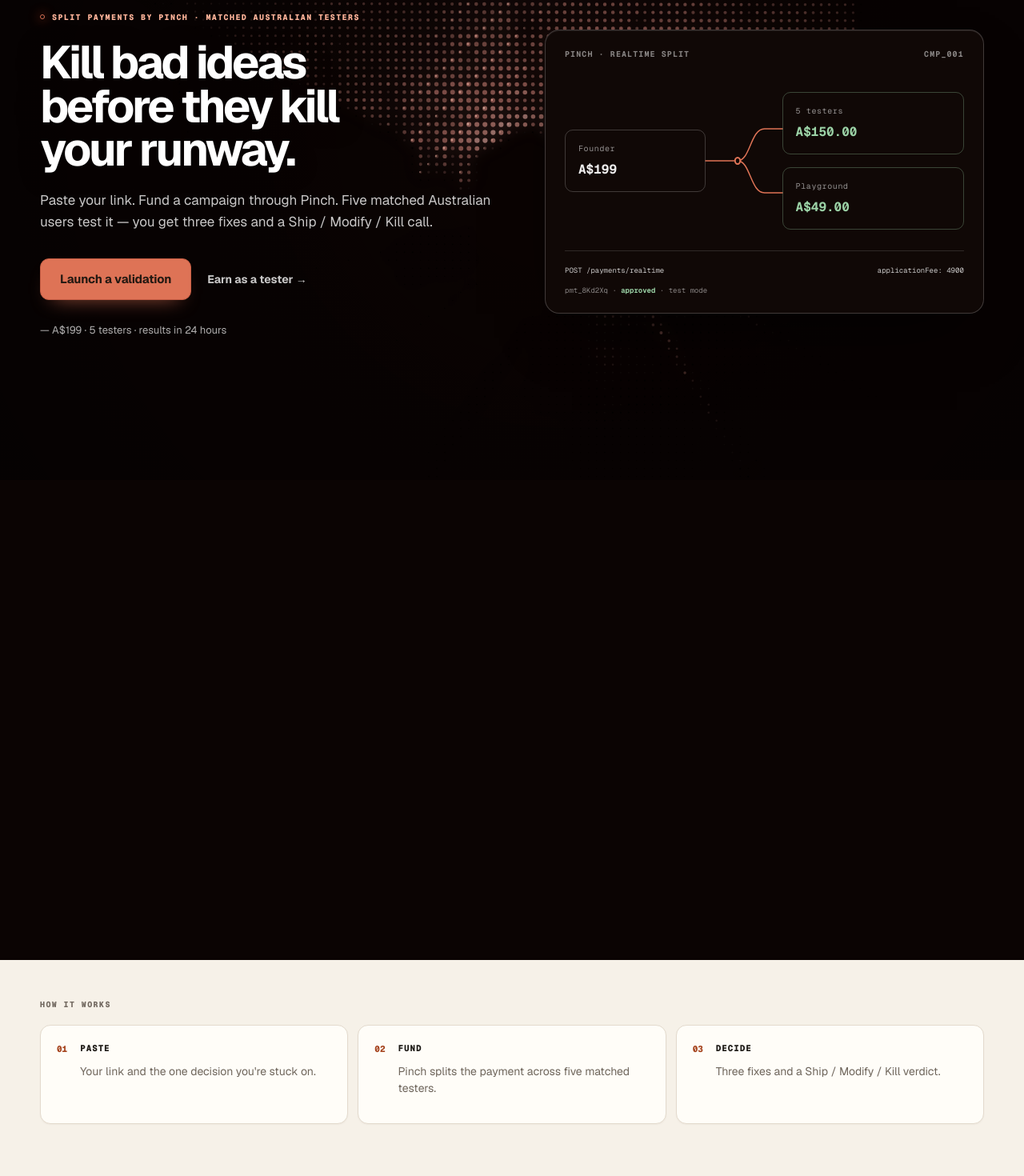
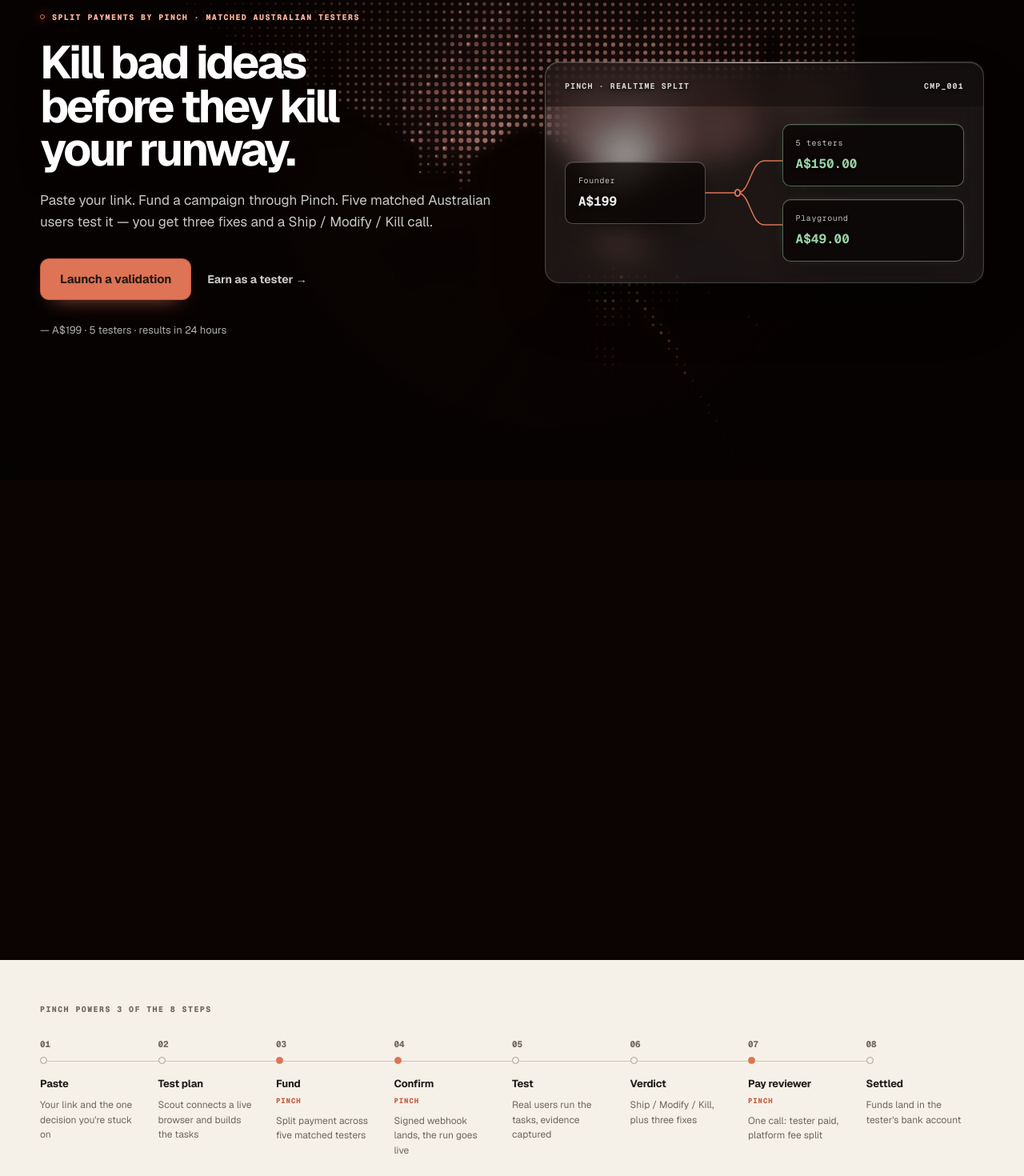
Before and after one commit to PRABHMANNAT/playground, a Next.js app: page / in a window 1280 px wide. Shown: the part 200-1670 px from the top of the page at 80% size. Built offline with nearby package versions, Linux system fonts and the light colour scheme.

Commit message:
Polish landing payment flow and Pinch rail

```diff
--- a/app/landing.css
+++ b/app/landing.css
@@ -435,15 +435,16 @@
   position: relative;
   z-index: 1;
   overflow: hidden;
-  border: 1px solid rgba(255, 255, 255, 0.2);
+  border: 1px solid rgba(255, 255, 255, 0.18);
   border-radius: 18px;
-  background: #100806;
+  background: rgba(255, 255, 255, 0.08);
   color: #fff;
   box-shadow:
-    0 1px 1px rgba(255, 255, 255, 0.08) inset,
-    0 35px 80px -34px rgba(0, 0, 0, 0.82);
-  backdrop-filter: blur(18px) saturate(1.15);
-  -webkit-backdrop-filter: blur(18px) saturate(1.15);
+    0 1px 0 rgba(255, 255, 255, 0.25) inset,
+    0 0 0 1px rgba(255, 255, 255, 0.035) inset,
+    0 35px 80px -30px rgba(0, 0, 0, 0.9);
+  backdrop-filter: blur(16px) saturate(120%);
+  -webkit-backdrop-filter: blur(16px) saturate(120%);
   opacity: var(--hero-intro-opacity);
   transform: translate3d(var(--hero-preview-x), 0, 0)
     scale(var(--hero-preview-scale));
@@ -451,20 +452,49 @@
   will-change: opacity, transform;
 }
 
+.landing-preview::before {
+  position: absolute;
+  z-index: 2;
+  top: 0;
+  right: 12%;
+  left: 12%;
+  height: 1px;
+  background: linear-gradient(
+    90deg,
+    transparent,
+    rgba(255, 255, 255, 0.72),
+    transparent
+  );
+  content: "";
+  pointer-events: none;
+}
+
+@supports not (backdrop-filter: blur(16px)) {
+  .landing-preview {
+    background: rgba(18, 14, 13, 0.92);
+  }
+}
+
 .landing-split-card__header {
+  position: relative;
+  z-index: 1;
   display: flex;
   align-items: center;
   justify-content: space-between;
   gap: 16px;
   padding: 22px 24px 18px;
-  color: rgba(255, 255, 255, 0.5);
+  background: rgba(10, 6, 5, 0.42);
+  color: rgba(255, 255, 255, 0.82);
   font-family: var(--font-geist-mono), monospace;
   font-size: 10px;
   font-weight: 700;
   letter-spacing: 0.11em;
+  text-shadow: 0 1px 5px rgba(0, 0, 0, 0.9);
 }
 
 .landing-split-card__fork {
+  position: relative;
+  z-index: 1;
   display: grid;
   grid-template-columns: minmax(118px, 0.85fr) 96px minmax(150px, 1.1fr);
   align-items: center;
@@ -476,16 +506,20 @@
   gap: 7px;
   min-width: 0;
   padding: 15px 16px;
-  border: 1px solid rgba(255, 255, 255, 0.2);
+  border: 1px solid rgba(255, 255, 255, 0.28);
   border-radius: 10px;
-  background: transparent;
+  background: rgba(10, 6, 5, 0.78);
+  box-shadow:
+    0 1px 0 rgba(255, 255, 255, 0.12) inset,
+    0 14px 34px -24px rgba(0, 0, 0, 0.95);
   font-family: var(--font-geist-mono), monospace;
 }
 
 .landing-split-card__node span {
-  color: rgba(255, 255, 255, 0.55);
+  color: rgba(255, 255, 255, 0.76);
   font-size: 10px;
   letter-spacing: 0.06em;
+  text-shadow: 0 1px 4px rgba(0, 0, 0, 0.9);
 }
 
 .landing-split-card__node strong {
@@ -493,10 +527,15 @@
   font-size: 16px;
   font-variant-numeric: tabular-nums;
   font-weight: 650;
+  text-shadow: 0 1px 5px rgba(0, 0, 0, 0.9);
 }
 
 .landing-split-card__node--settled {
-  border-color: rgba(155, 210, 166, 0.3);
+  border-color: rgba(155, 210, 166, 0.48);
+  box-shadow:
+    0 1px 0 rgba(255, 255, 255, 0.1) inset,
+    0 0 22px -15px rgba(155, 210, 166, 0.65),
+    0 14px 34px -24px rgba(0, 0, 0, 0.95);
 }
 
 .landing-split-card__node--settled strong {
@@ -533,40 +572,6 @@
 .landing-split-card__recipients {
   display: grid;
   gap: 16px;
-}
-
-.landing-split-card__divider {
-  height: 1px;
-  margin: 0 24px;
-  background: rgba(255, 255, 255, 0.13);
-}
-
-.landing-split-card__footer {
-  display: grid;
-  gap: 12px;
-  padding: 18px 24px 22px;
-  color: rgba(255, 255, 255, 0.5);
-  font-family: var(--font-geist-mono), monospace;
-  font-size: 9px;
-  font-variant-numeric: tabular-nums;
-  line-height: 1.4;
-}
-
-.landing-split-card__request {
-  display: flex;
-  align-items: center;
-  justify-content: space-between;
-  gap: 14px;
-  white-space: nowrap;
-}
-
-.landing-split-card__request code {
-  color: rgba(255, 255, 255, 0.78);
-  font-family: inherit;
-}
-
-.landing-split-card__footer p {
-  margin: 0;
 }
 
 .landing-hero__reveal {
@@ -761,11 +766,11 @@
 /* Workflow */
 
 .landing-flow {
-  padding: 48px 0 78px;
+  padding: 54px 0 82px;
 }
 
-.landing-flow h2 {
-  margin: 0 0 18px;
+.landing-flow__eyebrow {
+  margin: 0 0 28px;
   color: var(--landing-subtle);
   font-family: var(--font-geist-mono), monospace;
   font-size: 10px;
@@ -776,56 +781,104 @@
 
 .landing-flow ol {
   display: grid;
-  grid-template-columns: repeat(3, minmax(0, 1fr));
-  gap: 12px;
+  grid-template-columns: repeat(8, minmax(0, 1fr));
   margin: 0;
   padding: 0;
   list-style: none;
 }
 
 .landing-flow li {
+  position: relative;
   min-width: 0;
+  padding-right: 18px;
 }
 
-.landing-flow__step {
+.landing-flow li::after {
+  position: absolute;
+  z-index: 0;
+  top: 29px;
+  left: 5px;
+  width: 100%;
+  height: 1px;
+  background: var(--landing-line-strong);
+  content: "";
+}
+
+.landing-flow li:last-child::after {
+  display: none;
+}
+
+.landing-flow__marker {
+  position: relative;
+  z-index: 1;
   display: grid;
-  grid-template-columns: auto minmax(0, 1fr);
-  min-width: 0;
-  min-height: 124px;
-  align-items: start;
-  gap: 16px;
-  padding: 20px;
-  border: 1px solid var(--landing-line);
-  border-radius: 13px;
-  background: var(--landing-surface);
-  box-shadow: 0 1px 2px rgba(45, 36, 28, 0.04);
+  justify-items: start;
+  gap: 7px;
 }
 
 .landing-flow__index {
-  padding-top: 1px;
-  color: var(--landing-accent-deep);
+  color: var(--landing-subtle);
   font-family: var(--font-geist-mono), monospace;
   font-size: 11px;
   font-weight: 750;
 }
 
+.landing-flow__dot {
+  display: block;
+  width: 9px;
+  height: 9px;
+  border: 1px solid #a99d8d;
+  border-radius: 999px;
+  background: var(--landing-canvas);
+}
+
+.landing-flow__pinch-step .landing-flow__dot {
+  border-color: #de7356;
+  background: #de7356;
+}
+
+.landing-flow__content {
+  margin-top: 15px;
+  padding-right: 8px;
+}
+
 .landing-flow__label {
   display: block;
   color: var(--landing-ink);
+  font-size: 13px;
+  font-weight: 700;
+  letter-spacing: -0.015em;
+}
+
+.landing-flow__pinch-tag {
+  display: block;
+  margin-top: 6px;
+  color: #c65f45;
   font-family: var(--font-geist-mono), monospace;
-  font-size: 11px;
+  font-size: 9px;
   font-weight: 750;
-  letter-spacing: 0.08em;
+  letter-spacing: 0.1em;
 }
 
 .landing-flow__copy {
-  margin: 10px 0 0;
+  margin: 8px 0 0;
   color: var(--landing-muted);
-  font-size: 14px;
-  line-height: 1.5;
+  font-size: 12px;
+  line-height: 1.55;
 }
 
 /* Responsive */
+
+@media (max-width: 1100px) {
+  .landing-flow ol {
+    grid-template-columns: repeat(4, minmax(0, 1fr));
+    row-gap: 38px;
+  }
+
+  .landing-flow li:nth-child(4)::after {
+    display: none;
+  }
+}
 
 @media (max-width: 900px) {
   .landing-split-card__fork {
@@ -851,6 +904,52 @@
     grid-template-columns: repeat(2, minmax(0, 1fr));
     width: 100%;
     gap: 10px;
+  }
+}
+
+@media (max-width: 700px) {
+  .landing-flow__eyebrow {
+    margin-bottom: 24px;
+  }
+
+  .landing-flow ol {
+    grid-template-columns: minmax(0, 1fr);
+    row-gap: 0;
+  }
+
+  .landing-flow li {
+    min-height: 96px;
+    padding: 0 0 28px 40px;
+  }
+
+  .landing-flow li::after,
+  .landing-flow li:nth-child(4)::after {
+    display: block;
+    top: 27px;
+    bottom: 0;
+    left: 4px;
+    width: 1px;
+    height: auto;
+  }
+
+  .landing-flow li:last-child::after {
+    display: none;
+  }
+
+  .landing-flow__marker {
+    position: absolute;
+    top: 0;
+    left: 0;
+    justify-items: center;
+  }
+
+  .landing-flow__content {
+    margin-top: 0;
+    padding-right: 0;
+  }
+
+  .landing-flow__copy {
+    max-width: 46ch;
   }
 }
 
@@ -978,16 +1077,6 @@
     height: 42px;
   }
 
-  .landing-split-card__divider {
-    margin: 0 16px;
-  }
-
-  .landing-split-card__footer {
-    gap: 8px;
-    padding: 13px 16px 15px;
-    font-size: 8px;
-  }
-
   .landing-hero__reveal {
     top: 50%;
     width: 100%;
@@ -1003,10 +1092,6 @@
   .landing-flow {
     padding-bottom: 64px;
   }
-
-  .landing-flow ol {
-    grid-template-columns: minmax(0, 1fr);
-  }
 }
 
 @media (prefers-reduced-motion: reduce) {
--- a/components/landing/LandingPage.tsx
+++ b/components/landing/LandingPage.tsx
@@ -9,18 +9,46 @@
 const WORKFLOW = [
   {
     number: "01",
-    title: "PASTE",
-    copy: "Your link and the one decision you're stuck on.",
+    title: "Paste",
+    copy: "Your link and the one decision you're stuck on",
   },
   {
     number: "02",
-    title: "FUND",
-    copy: "Pinch splits the payment across five matched testers.",
+    title: "Test plan",
+    copy: "Scout connects a live browser and builds the tasks",
   },
   {
     number: "03",
-    title: "DECIDE",
-    copy: "Three fixes and a Ship / Modify / Kill verdict.",
+    title: "Fund",
+    copy: "Split payment across five matched testers",
+    pinch: true,
+  },
+  {
+    number: "04",
+    title: "Confirm",
+    copy: "Signed webhook lands, the run goes live",
+    pinch: true,
+  },
+  {
+    number: "05",
+    title: "Test",
+    copy: "Real users run the tasks, evidence captured",
+  },
+  {
+    number: "06",
+    title: "Verdict",
+    copy: "Ship / Modify / Kill, plus three fixes",
+  },
+  {
+    number: "07",
+    title: "Pay reviewer",
+    copy: "One call: tester paid, platform fee split",
+    pinch: true,
+  },
+  {
+    number: "08",
+    title: "Settled",
+    copy: "Funds land in the tester's bank account",
   },
 ];
 
@@ -159,22 +187,6 @@
                   </div>
                 </div>
               </div>
-
-              <div className="landing-split-card__divider" aria-hidden="true" />
-
-              <footer className="landing-split-card__footer">
-                <div className="landing-split-card__request">
-                  <code>POST /payments/realtime</code>
-                  <code>applicationFee: 4900</code>
-                </div>
-                <p>
-                  pmt_8Kd2Xq ·{" "}
-                  <strong className="landing-preview__approved">
-                    approved
-                  </strong>{" "}
-                  · test mode
-                </p>
-              </footer>
             </article>
 
             <div className="landing-hero__reveal">
@@ -189,20 +201,29 @@
         </section>
 
         <section className="landing-shell landing-flow" id="how-it-works">
-          <h2>How it works</h2>
+          <p className="landing-flow__eyebrow">
+            PINCH POWERS 3 OF THE 8 STEPS
+          </p>
           <ol>
             {WORKFLOW.map((step) => (
-              <li key={step.number}>
-                <div className="landing-flow__step">
+              <li
+                className={step.pinch ? "landing-flow__pinch-step" : undefined}
+                key={step.number}
+              >
+                <div className="landing-flow__marker">
                   <span className="landing-flow__index" aria-hidden="true">
                     {step.number}
                   </span>
-                  <div>
-                    <strong className="landing-flow__label">
-                      {step.title}
-                    </strong>
-                    <p className="landing-flow__copy">{step.copy}</p>
-                  </div>
+                  <i className="landing-flow__dot" aria-hidden="true" />
+                </div>
+                <div className="landing-flow__content">
+                  <strong className="landing-flow__label">
+                    {step.title}
+                  </strong>
+                  {step.pinch ? (
+                    <span className="landing-flow__pinch-tag">PINCH</span>
+                  ) : null}
+                  <p className="landing-flow__copy">{step.copy}</p>
                 </div>
               </li>
             ))}
```
